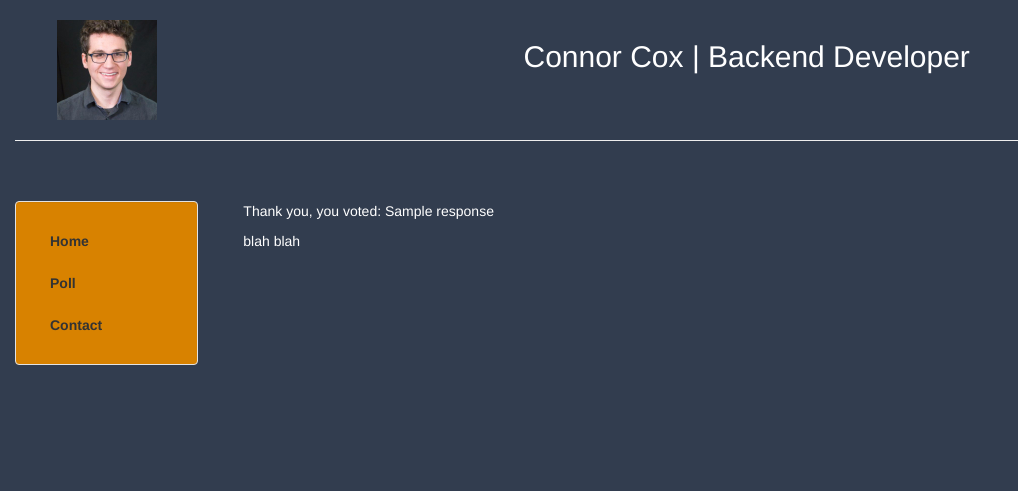
After one commit to noxor0/DjangoUnsynqed, a Django app: template dusite/poll/templates/poll/poll_response.html in a window 1280 px wide. The commit adds this page. Shown: the top 491 px of the page, without its empty margins (0-1018 px from the left). Run offline with Django 3.2, Linux system fonts and the light colour scheme; the template is opened without the code that fills it: most values are stand-ins (such as "Sample title", 1, 10 or a date in 2020); some libraries are stand-ins or nearby versions.

Commit message:
Full connected to AWS backend, good stuff

```diff
--- a/dusite/about/templates/about/header.html
+++ b/dusite/about/templates/about/header.html
@@ -28,7 +28,7 @@
 			  <div class="col-sm-10">
 				  <br>
 				  <center>
-				  <h2>Connor Cox | Aspiring Developer</h3>
+				  <h2>Connor Cox | Backend Developer</h3>
 				  </center>
 			  </div>
 		</div><hr>
--- a/dusite/poll/templates/poll/poll_page.html
+++ b/dusite/poll/templates/poll/poll_page.html
@@ -8,20 +8,20 @@
     aria-valuemin="0" aria-valuemax="100" style="width:{{yes}}%">
     </div>
   </div>
-  <p><a href="?vote=yes" class="btn btn-large btn-success">Vote Yes</a></p>
+  <p><a href="yes" class="btn btn-large btn-success">Vote Yes</a></p>
   <strong>Maybe</strong><span class="pull-right">{{maybe}}</span>
   <div class="progress">
     <div class="progress-bar" role="progressbar" aria-valuenow="70"
     aria-valuemin="0" aria-valuemax="100" style="width:{{maybe}}%">
     </div>
   </div>
-  <p><a href="?vote=maybe"  class="btn btn-large btn-success">Vote Maybe</a></p>
+  <p><a href="maybe"  class="btn btn-large btn-success">Vote Maybe</a></p>
   <strong>No</strong><span class="pull-right">{{no}}</span>
   <div class="progress">
     <div class="progress-bar" role="progressbar" aria-valuenow="70"
     aria-valuemin="0" aria-valuemax="100" style="width:{{no}}%">
     </div>
   </div>
-  <p><a href="/poll/no" class="btn btn-large btn-success">Vote No</a></p>
+  <p><a href="no" class="btn btn-large btn-success">Vote No</a></p>
 </div>
 {% endblock %}
--- /dev/null
+++ b/dusite/poll/templates/poll/poll_response.html
@@ -0,0 +1,5 @@
+{% extends "about/header.html" %}
+{% block content %}
+  <p>Thank you, you voted: {{response}}</p>
+  <p>blah blah</p>
+{% endblock %}
--- a/dusite/poll/urls.py
+++ b/dusite/poll/urls.py
@@ -2,5 +2,6 @@ from django.urls import path, include
 from . import views
 
 urlpatterns = [
-    path('', views.poll, name='poll')
+    path('', views.poll, name='poll'),
+    path('<str:response>', views.poll_response, name='poll response')
 ]
```
Also changed, not shown: dusite/poll/models.py (+22 -17 lines), dusite/poll/views.py (+19 -0 lines).
